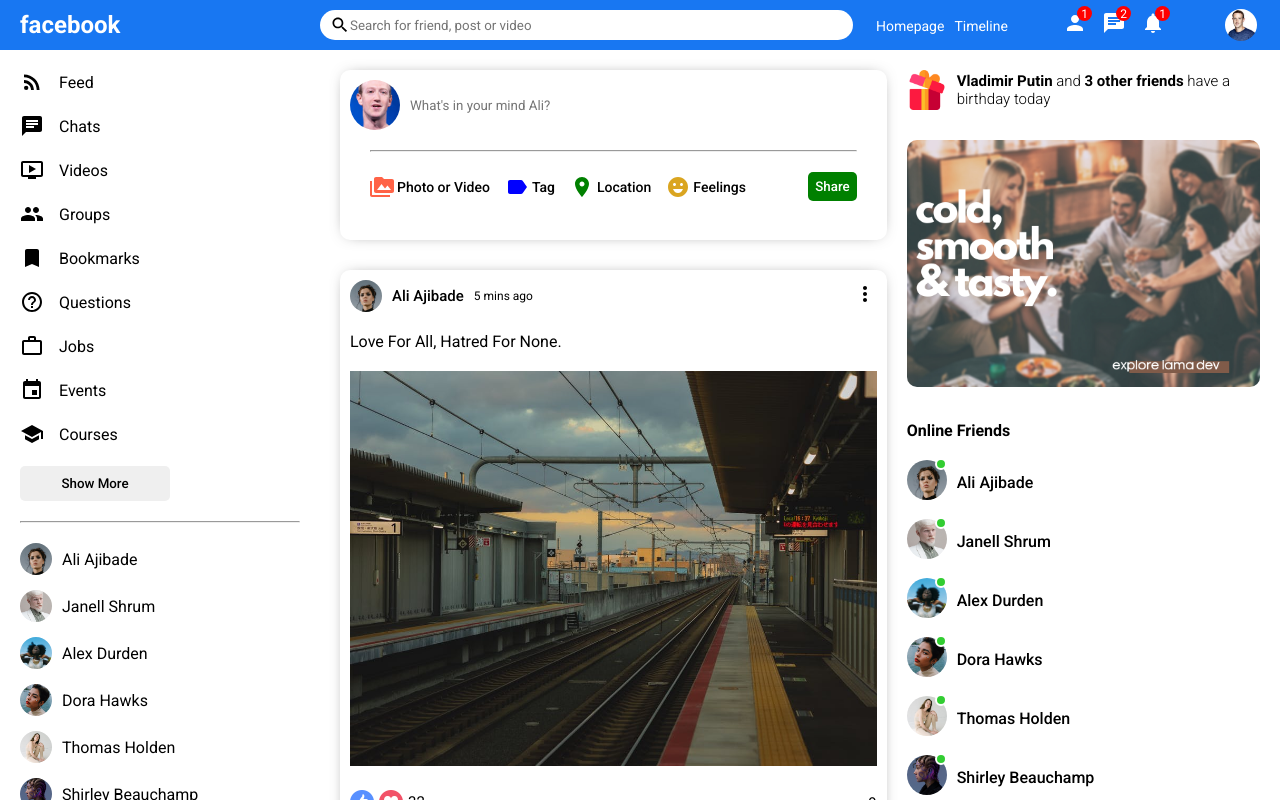
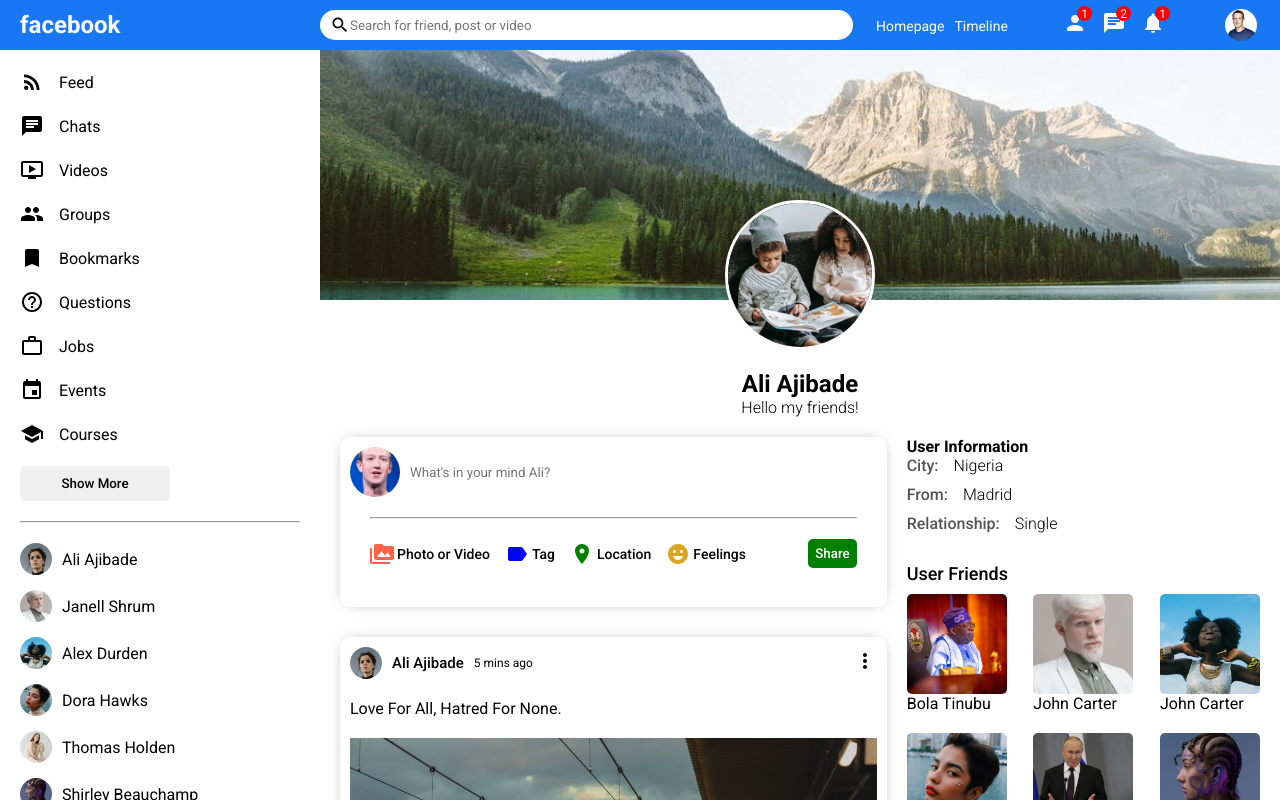
Before and after one commit to leewebstechnologies/leesocialapp, a React (Create React App) app: page / in a window 1280 px wide. Shown: the top 800 px of the page. Built offline with nearby package versions, Linux system fonts and the light colour scheme.

Commit message:
complete home page

```diff
--- a/src/App.js
+++ b/src/App.js
@@ -1,9 +1,11 @@
 import Home from "./pages/home/Home";
+import Profile from "./pages/profile/Profile";
 
 function App() {
   return (
    <>
-    <Home />
+    {/* <Home /> */}
+    <Profile />
    </>
   );
 }
--- a/src/components/post/Post.jsx
+++ b/src/components/post/Post.jsx
@@ -1,8 +1,16 @@
 import { MoreVert } from '@mui/icons-material'
 import "./post.css";
 import { Users } from '../../dummyData';
+import { useState } from 'react';
 
 const Post = ({post}) => {
+    const [like, setLike] = useState(post.like);
+    const [isLiked, setIsLiked] = useState(false);
+
+    const likeHandler = () => {
+        setLike(isLiked ? like - 1 : like + 1);
+        setIsLiked(!isLiked);
+    }
   return (
     <div className='post'>
         <div className="postWrapper">
@@ -22,9 +30,9 @@ const Post = ({post}) => {
             </div>
             <div className="postBottom">
                 <div className="postBottomLeft">
-                    <img className='likeIcon' src="./assets/like.png" alt="like_image" />
-                    <img className='likeIcon' src="./assets/heart.png" alt="like_image" />
-                    <span className='postLikeCounter'>{post.like}</span>
+                    <img className='likeIcon' src="./assets/like.png" onClick={likeHandler} alt="like_image" />
+                    <img className='likeIcon' src="./assets/heart.png" onClick={likeHandler} alt="like_image" />
+                    <span className='postLikeCounter'>{like}</span>
                 </div>
                 <div className="postBottomRight">
                     <span className='postCommentText'>{post.comment}</span>
--- a/src/components/rightbar/Rightbar.jsx
+++ b/src/components/rightbar/Rightbar.jsx
@@ -2,10 +2,11 @@ import "./rightbar.css";
 import { Users } from "../../dummyData";
 import Online from "../online/Online";
 
-const Rightbar = () => {
-  return (
-    <div className="rightbar">
-      <div className="rightbarWrapper">
+const Rightbar = ({profile}) => {
+
+  const HomeRightbar = () => {
+    return(
+      <>
         <div className="birthdayContainer">
           <img className="birthdayImg" src="./assets/gift.png" alt="birthdayImg" />
           <span className="birthdayText"><b>Vladimir Putin</b> and <b>3 other friends</b> have a birthday today</span>
@@ -17,6 +18,63 @@ const Rightbar = () => {
             <Online key={u.id} user={u} />
           )))}
         </ul>
+      </>
+    )
+  }
+
+  const ProfileRightbar = () => {
+    return (
+      <>
+        <h4>User Information</h4>
+          <div className="rightbarInfo">
+            <div className="rightbarInfoItem">
+              <span className="rightbarInfoKey">City:</span>
+              <span className="rightbarInfoValue">Nigeria</span>
+            </div>
+            <div className="rightbarInfoItem">
+              <span className="rightbarInfoKey">From:</span>
+              <span className="rightbarInfoValue">Madrid</span>
+            </div>
+            <div className="rightbarInfoItem">
+              <span className="rightbarInfoKey">Relationship:</span>
+              <span className="rightbarInfoValue">Single</span>
+            </div>
+          </div>
+
+        <h4 className="rightbarTitle">User Friends</h4>
+        <div className="rightbarFollowings">
+          <div className="rightbarFollowing">
+            <img className="rightbarFollowingImg" src="./assets/person/14.jpg" alt="" />
+            <span className="rightbarFollowingName">Bola Tinubu</span>
+          </div>
+          <div className="rightbarFollowing">
+            <img className="rightbarFollowingImg" src="./assets/person/2.jpeg" alt="" />
+            <span className="rightbarFollowingName">John Carter</span>
+          </div>
+          <div className="rightbarFollowing">
+            <img className="rightbarFollowingImg" src="./assets/person/3.jpeg" alt="" />
+            <span className="rightbarFollowingName">John Carter</span>
+          </div>
+          <div className="rightbarFollowing">
+            <img className="rightbarFollowingImg" src="./assets/person/4.jpeg" alt="" />
+            <span className="rightbarFollowingName">John Carter</span>
+          </div>
+          <div className="rightbarFollowing">
+            <img className="rightbarFollowingImg" src="./assets/person/12.jpg" alt="" />
+            <span className="rightbarFollowingName">Vladimir Putin</span>
+          </div>
+          <div className="rightbarFollowing">
+            <img className="rightbarFollowingImg" src="./assets/person/6.jpeg" alt="" />
+            <span className="rightbarFollowingName">John Carter</span>
+          </div>
+        </div>
+      </>
+    )
+  }
+  return (
+    <div className="rightbar">
+      <div className="rightbarWrapper">
+       <ProfileRightbar />
       </div>
     </div>
   )
--- a/src/components/rightbar/rightbar.css
+++ b/src/components/rightbar/rightbar.css
@@ -37,3 +37,47 @@
     padding: 0;
     list-style: none;
 }
+
+.rightbarInfo {
+    margin-bottom: 30px;
+}
+
+.rightbarInfoItem {
+    margin-bottom: 10px;
+}
+
+.rightbarInfoKey {
+    font-weight: 500;
+    margin-right: 15px;
+    color: #555;
+}
+
+.rightbarInfoValue {
+    font-weight: 300;
+}
+
+.rightbarTitle {
+    font-size: 18px;
+    font-weight: 500;
+    margin-bottom: 10px;
+}
+
+.rightbarFollowings {
+    display: flex;
+    flex-wrap: wrap;
+    justify-content: space-between;
+}
+
+.rightbarFollowing {
+    display: flex;
+    flex-direction: column;
+    margin-bottom: 20px;
+    cursor: pointer;
+}
+
+.rightbarFollowingImg {
+    width: 100px;
+    height: 100px;
+    object-fit: cover;
+    border-radius: 5px;
+}
--- /dev/null
+++ b/src/pages/profile/Profile.jsx
@@ -0,0 +1,34 @@
+import "./profile.css";
+import Topbar from '../../components/topbar/Topbar';
+import Sidebar from '../../components/sidebar/Sidebar';
+import Rightbar from '../../components/rightbar/Rightbar';
+import Feed from '../../components/feed/Feed';
+
+const Profile = () => {
+  return (
+    <>
+        <Topbar />
+        <div className="profile">
+        <Sidebar />
+            <div className="profileRight">
+                <div className="profileRightTop">
+                    <div className="profileCover">
+                        <img className="profileCoverImg" src="./assets/post/3.jpeg" alt="" />
+                        <img className="profileUserImg" src="./assets/post/7.jpeg" alt="" />
+                    </div>
+                    <div className="profileInfo">
+                        <h4 className="profileInfoName">Ali Ajibade</h4>
+                        <span className="profileInfoDesc">Hello my friends!</span>
+                    </div>
+                </div>
+                <div className="profileRightBottom">
+                    <Feed />
+                    <Rightbar profile />
+                </div>
+            </div>
+        </div>
+    </>
+  )
+}
+
+export default Profile
--- /dev/null
+++ b/src/pages/profile/profile.css
@@ -0,0 +1,50 @@
+.profile {
+    display: flex;
+}
+
+.profileRight {
+    flex: 9;
+}
+
+.profileCover {
+    height: 320px;
+    position: relative;
+}
+
+.profileCoverImg {
+    width: 100%;
+    height: 250px;
+    object-fit: cover;
+}
+
+.profileUserImg {
+    width: 150px;
+    height: 150px;
+    border-radius: 50%;
+    object-fit: cover;
+    position: absolute;
+    left: 0;
+    right: 0;
+    margin: auto;
+    top: 150px;
+    border: 3px solid #fff;
+}
+
+.profileInfo {
+    display: flex;
+    flex-direction: column;
+    align-items: center;
+    justify-content: center;
+}
+
+.profileInfoName {
+    font-size: 24px;
+}
+
+.profileInfoDesc {
+    font-weight: 300;
+}
+
+.profileRightBottom {
+    display: flex;
+}
```
Also changed, not shown: public/assets/person/14.jpg (added).
